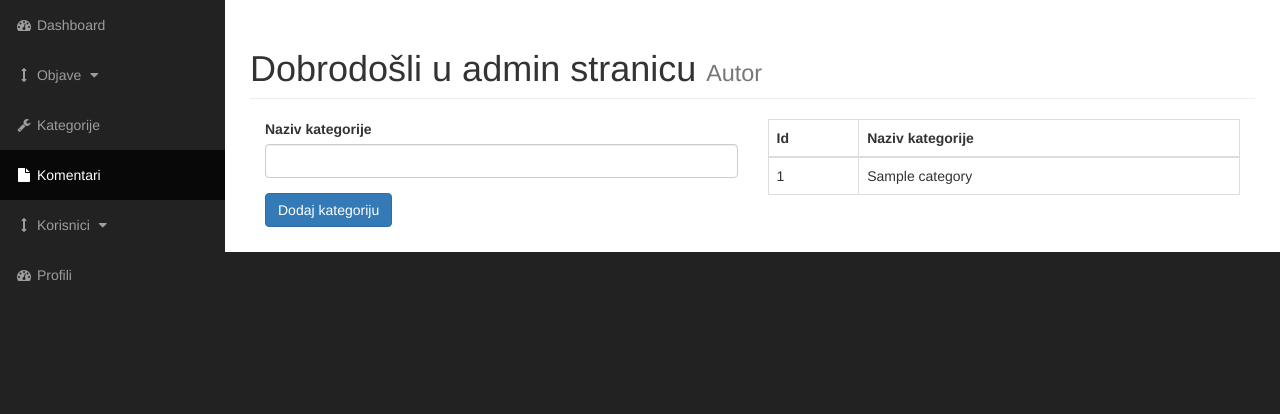
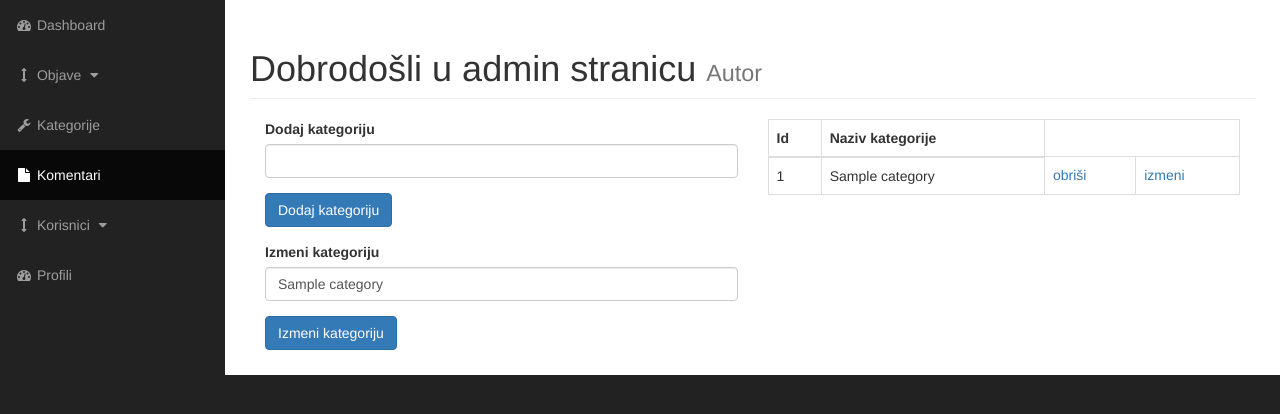
Before and after one commit to dusicastepic/itehprvidomaci, a PHP site: page /admin/categories.php?izmeni=1 in a window 1280 px wide. Shown: the part 51-465 px from the top of the page. Run offline with PHP 8.4, Linux system fonts and the light colour scheme; tables that the repository leaves empty or names only in its code hold one stand-in row (values such as "Sample post").

Commit message:
Drugi commit-CRUD za kategorije uradjen

```diff
--- a/cms/admin/categories.php
+++ b/cms/admin/categories.php
@@ -40,17 +40,24 @@
 
                <form action="" method="post">
                 <div class="form-group">
-                            <label for="cat_title">Naziv kategorije</label>
+                  <label for="cat_title">Dodaj kategoriju</label>
                   <input type="text" name="cat_title" class="form-control">
                 </div>
                 <div class="form-group">
+
                   <input class="btn btn-primary" type="submit" name="submit" value="Dodaj kategoriju">
                 </div>
 
               </form>
 
+
+
+
+            <?php if (isset($_GET['izmeni'])) {
+               $cat_id=$_GET['izmeni'];
+               include "includes/update_categories.php";
+            } ?>
 </div> <!-- FORMA ZA DODAVANJE KATEGORIJE *** bootsrap class -6 columns xtra small, half of screen -->
-
             <div class="col-xs-6">
 
               <table class="table table-bordered table-hover">
@@ -76,10 +83,20 @@
                      ?>
                      <td><?php echo($cat_id)?></td>
                      <td><?php echo($cat_title)?></td>
+                     <?php echo "<td><a href='categories.php?obrisi={$cat_id}'>obriši</a></td>"; ?>
+                     <?php echo "<td><a href='categories.php?izmeni={$cat_id}'>izmeni</a></td>"; ?> <!-- key=izmeni, value={$cat_id} -->
                    </tr>
                    <?php  } ?>
                  </tbody>
                </table>
+               <?php
+               if (isset($_GET['obrisi'])) {
+                $get_cat_id=$_GET['obrisi'];
+                $query="DELETE FROM categories WHERE cat_id={$get_cat_id}";
+                $mysqli->query($query);
+                header("Location: categories.php");
+              }
+              ?>
             </div>
           </div>
 
--- a/cms/admin/includes/header.php
+++ b/cms/admin/includes/header.php
@@ -1,3 +1,7 @@
+<?php
+ob_start();
+#ob_start — Turn on output buffering
+ ?>
 <?php include "../includes/db.php" ?>
 <!DOCTYPE html>
 
--- /dev/null
+++ b/cms/admin/includes/update_categories.php
@@ -0,0 +1,64 @@
+   <form action="" method="post">
+
+
+                <div class="form-group">
+                  <label for="cat_title">Izmeni kategoriju</label>
+
+                  <?php
+
+                  if (isset($_GET['izmeni'])) {
+                   $izmeni_cat_id=$_GET['izmeni'];
+                   $query="SELECT * FROM categories WHERE cat_id={$izmeni_cat_id}";
+                   $result=$mysqli->query($query);
+
+                   while($row=$result->fetch_assoc()){
+                    $cat_title=$row['cat_title'];
+
+                    ?>
+                    <input class="form-control" type="text" name="cat_title" value="<?php if (isset($cat_title)) {
+                      echo $cat_title;
+                    } ?>" >
+                      <?php } }  ?>
+
+
+                    <?php
+
+
+
+                         if (isset($_POST['update'])) {
+                     $cat_title=$_POST['cat_title'];
+
+                     $query="UPDATE categories SET cat_title='{$cat_title}' WHERE cat_id='{$cat_id}'";
+                     $result=$mysqli->query($query);
+
+                   header("Location: categories.php");
+
+
+}
+
+
+
+
+
+
+
+
+
+
+
+
+
+                  ?>
+
+
+
+
+
+                  </div>
+                  <div class="form-group">
+
+
+                  <input class="btn btn-primary" type="submit" name="update" value="Izmeni kategoriju">
+                </div>
+
+              </form>
```
Lines whose indentation alone changed are shown as unchanged.
